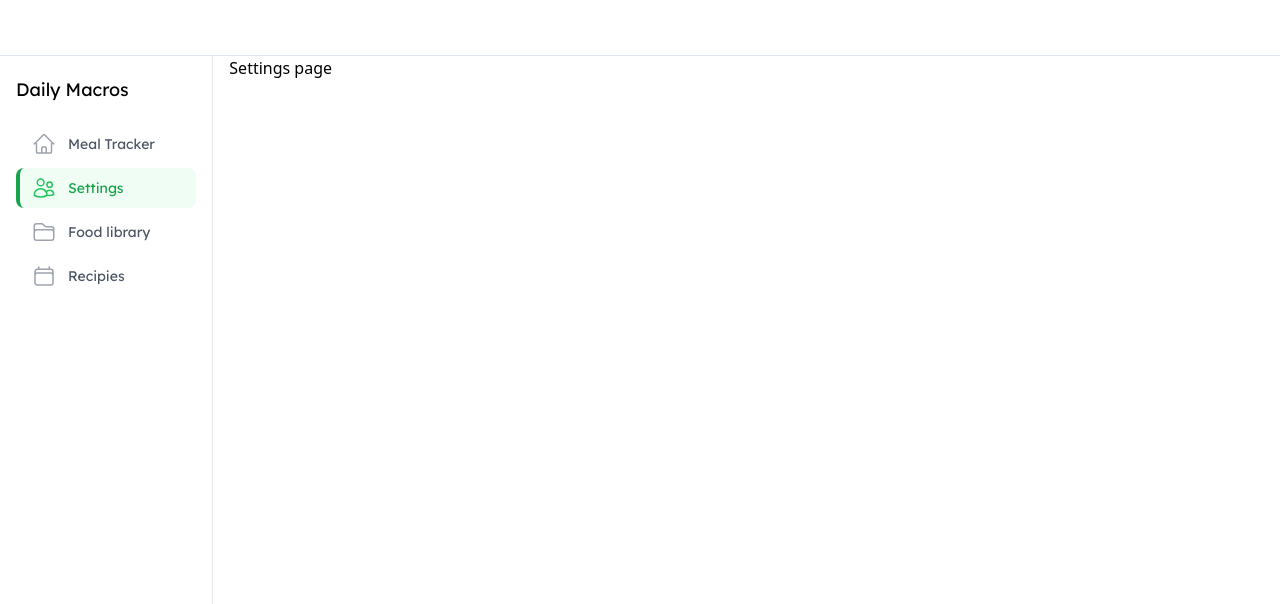
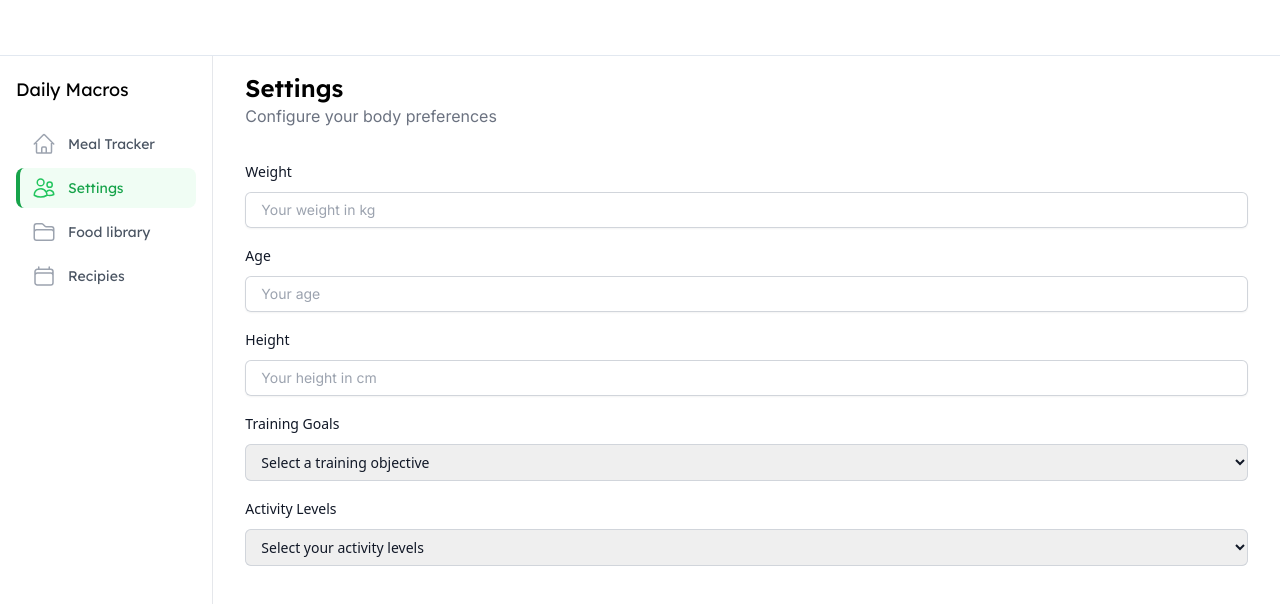
Before and after one commit to rmacuna/daily-macros-nuxt, a Nuxt app: page /counter/settings in a window 1280 px wide. Shown: the top 604 px of the page. Built offline with nearby package versions, Linux system fonts and the light colour scheme.

Commit message:
feat: add inputs to the settings page

```diff
--- /dev/null
+++ b/components/Input/Input.vue
@@ -0,0 +1,27 @@
+<template>
+  <div>
+    <label :for="name" class="block text-sm font-medium leading-6 text-gray-900 capitalize">{{ name }}</label>
+    <div class="mt-2">
+      <input v-model="value" :type="type" :name="name"
+        :id="id"
+        class="block w-full rounded-md border-0 py-1.5 text-gray-900 font-body px-4 shadow-sm ring-1 ring-inset ring-gray-300
+        placeholder:text-gray-400 focus:ring-2 focus:ring-inset focus:ring-indigo-600 sm:text-sm sm:leading-6"
+        :placeholder="placeholder" />
+    </div>
+  </div>
+</template>
+
+<script setup>
+const props = defineProps(['type', 'name', 'id', 'placeholder', 'modelValue']);
+const emit = defineEmits(['update:modelValue'])
+const value = computed({
+  get() {
+    return props.modelValue
+  },
+  set(value) {
+    emit('update:modelValue', value)
+  }
+})
+
+
+</script>
--- a/components/ProgramSelection/ProgramSelection.vue
+++ b/components/ProgramSelection/ProgramSelection.vue
@@ -5,7 +5,7 @@
     </h1>
 
 
-    <SimpleSelect class="mt-2 text-slate-600" name="program-selection" id="program-selection" :data="basicPrograms" />
+    <SimpleSelect v-model="selectedProgram" class="mt-2 text-slate-600" name="program-selection" id="program-selection" :data="basicPrograms" />
   </div>
 </template>
 
@@ -16,4 +16,5 @@ interface Props {
   name: string;
 }
 defineProps<Props>()
+const selectedProgram = ref("");
 </script>
--- a/components/SimpleSelect/SimpleSelect.vue
+++ b/components/SimpleSelect/SimpleSelect.vue
@@ -1,7 +1,15 @@
 <template>
-  <select :name="name" :id="id">
-    <option v-for="option in data" :key="option.value" :value="option.value">{{ option.label }}</option>
-  </select>
+  <div>
+    <label :for="name" class="block text-sm font-medium leading-6 text-gray-900 capitalize">{{ name }}</label>
+    <div class="mt-2">
+      <select   v-model="value" :name="name" :id="id"
+        class="mt-2 block w-full rounded-md border-0 py-2 pl-3 pr-10 text-gray-900 ring-1 ring-inset
+        ring-gray-300 focus:ring-2 focus:ring-indigo-600 sm:text-sm sm:leading-6">
+        <option value="" disabled selected>{{ placeholder }}</option>
+        <option v-for="option in data" placeholder="Select a value" :key="option.value" :value="option.value">{{ option.label }}</option>
+      </select>
+    </div>
+  </div>
 </template>
 
 <script setup lang="ts">
@@ -10,7 +18,21 @@ interface Props {
   name: string;
   id: string;
   data: Record<string, string | number>[];
+  modelValue: string;
+  placeholder?: string;
 }
 
-defineProps<Props>();
+const props = withDefaults(defineProps<Props>(), {
+  placeholder: "Select a value"
+});
+const emit = defineEmits(['update:modelValue'])
+
+const value = computed({
+  get() {
+    return props.modelValue
+  },
+  set(value) {
+    emit('update:modelValue', value);
+  }
+})
 </script>
--- /dev/null
+++ b/components/constants/activity-levels.ts
@@ -0,0 +1,30 @@
+const activityLevels = [
+  {
+    label: "Low",
+    value: "low",
+    description: "Little or any level of exercise",
+  },
+  {
+    label: "Moderate",
+    value: "moderate",
+    description: "Light exercise, you train 1-3 times peer week",
+  },
+  {
+    label: "High",
+    value: "high",
+    description: "Moderate exercise, you train 3-5 times peer week",
+  },
+  {
+    label: "Very High",
+    value: "very_high",
+    description: "High intensity excersies, you train 6-7 times peer week",
+  },
+  {
+    label: "Hyperactive",
+    value: "hyperactive",
+    description:
+      "You train very hard, your work demands physical activity and you are constantly working in intense training sessions",
+  },
+];
+
+export default activityLevels;
--- a/package.json
+++ b/package.json
@@ -9,6 +9,7 @@
   },
   "devDependencies": {
     "@nuxtjs/google-fonts": "^3.0.0",
+    "@tailwindcss/forms": "^0.5.3",
     "@types/lodash-es": "^4.17.7",
     "nuxt": "^3.3.1"
   },
--- a/pages/counter/settings.vue
+++ b/pages/counter/settings.vue
@@ -1,5 +1,32 @@
 <template>
-  <div>
-    Settings page
+  <div class="w-full p-4">
+    <h1 class="font-heading text-2xl font-semibold">Settings</h1>
+    <span class="text-gray-500 font-body">Configure your body preferences</span>
+
+    <div class="pt-8 flex flex-col gap-y-4">
+      <Input v-model="weight" type="text" id="weigh" name="weight" placeholder="Your weight in kg" />
+      <Input v-model="age" type="text" id="age" name="age" placeholder="Your age" />
+      <Input v-model="height" type="text" id="height" name="height" placeholder="Your height in cm" />
+      <SimpleSelect v-model="trainingGoals" placeholder="Select a training objective" name="training goals" id="trainingObjectives" :data="basicPrograms" />
+      <SimpleSelect v-model="activityLevels" placeholder="Select your activity levels" name="activity levels" id="activityLevels" :data="activityLevelsData" />
+    </div>
   </div>
 </template>
+
+<script setup>
+
+
+import basicPrograms from '../../components/constants/basic-programs';
+import activityLevelsData from '../../components/constants/activity-levels';
+
+
+// This information should be moved to a global state management solution
+const weight = ref("");
+const age = ref("");
+const height = ref("");
+const trainingGoals = ref("");
+const activityLevels = ref("");
+
+
+
+</script>
--- a/tailwind.config.ts
+++ b/tailwind.config.ts
@@ -3,6 +3,7 @@ import defaultTheme from "tailwindcss/defaultTheme";
 
 export default <Partial<Config>>{
   theme: {
+    plugins: [require("@tailwindcss/forms")],
     extend: {
       fontFamily: {
         heading: ["Lexend", ...defaultTheme.fontFamily.sans],
```
Also changed, not shown: 1 other file (tests, documents, lock files or other folders).
